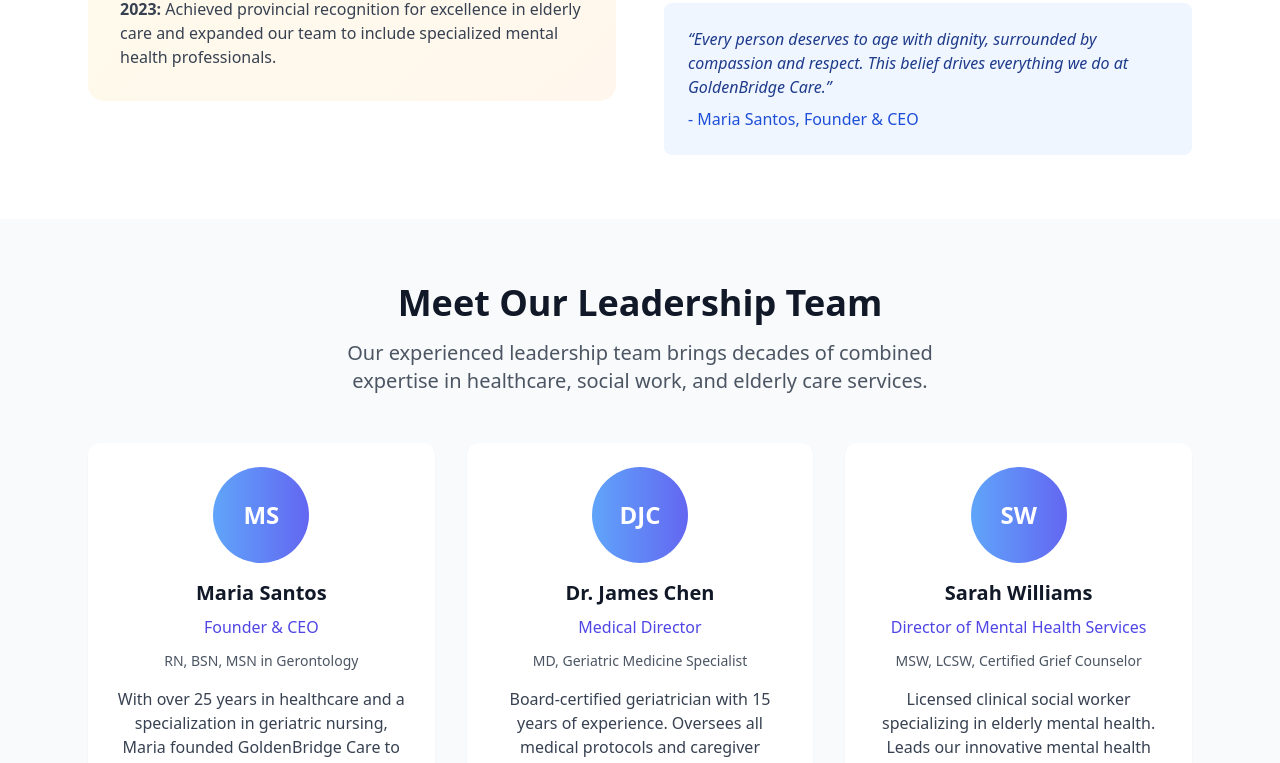
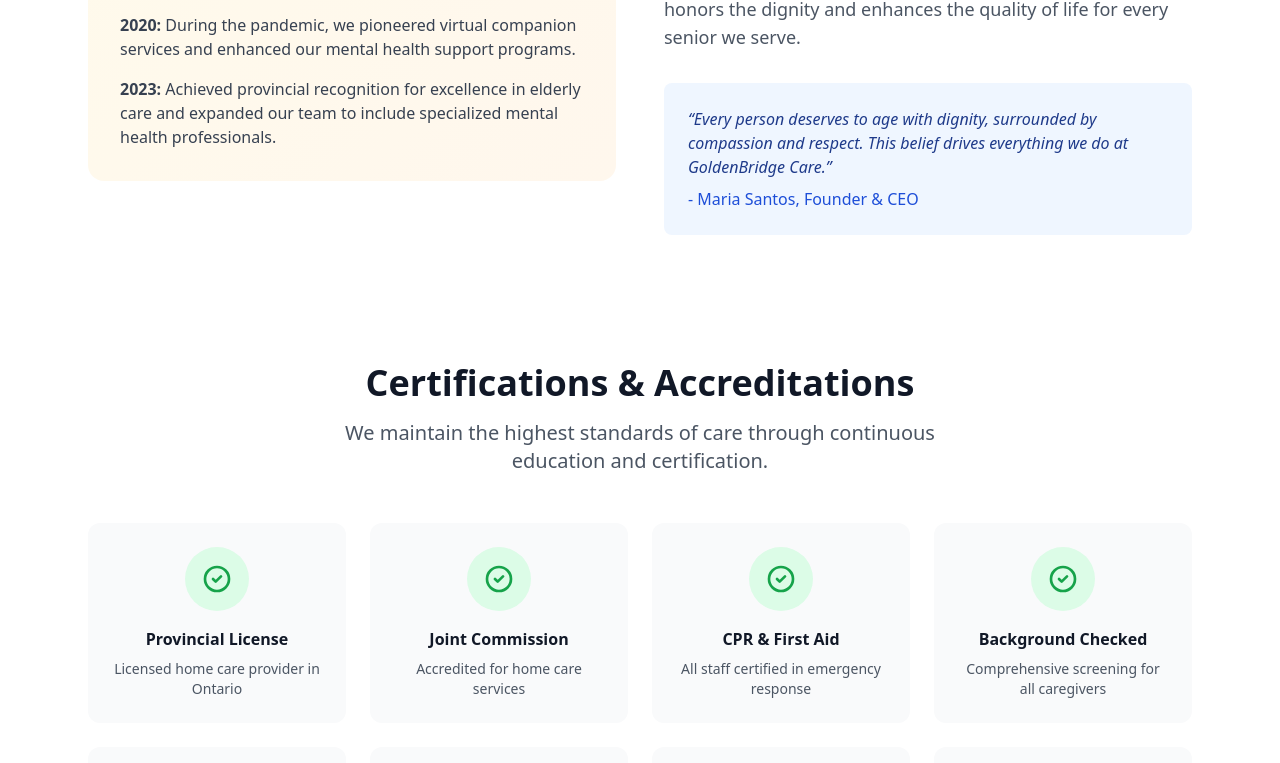
Before and after one commit to davidsun343-rgb/goldenbridge-care, a Next.js app: page /about in a window 1280 px wide. Shown: the part 1979-2742 px from the top of the page. Built offline with nearby package versions, Linux system fonts and the light colour scheme.

Commit message:
Fix header spacing on all pages and add favicon.ico file for Google

```diff
--- a/src/app/about/page.tsx
+++ b/src/app/about/page.tsx
@@ -2,7 +2,7 @@
 
 export default function AboutPage() {
   return (
-    <div className="min-h-screen">
+    <div className="min-h-screen pt-20">
       {/* Hero Section */}
       <section className="bg-gradient-to-r from-blue-600 to-indigo-700 text-white">
         <div className="max-w-6xl mx-auto px-6 py-20">
@@ -48,11 +48,11 @@
             <div className="bg-gradient-to-br from-blue-50 to-indigo-50 rounded-2xl p-8">
               <div className="grid grid-cols-2 gap-6">
                 <div className="text-center">
-                  <div className="text-3xl font-bold text-indigo-700 mb-2">15+</div>
+                  <div className="text-3xl font-bold text-indigo-700 mb-2">6+</div>
                   <div className="text-sm text-gray-600">Years of Experience</div>
                 </div>
                 <div className="text-center">
-                  <div className="text-3xl font-bold text-indigo-700 mb-2">500+</div>
+                  <div className="text-3xl font-bold text-indigo-700 mb-2">120+</div>
                   <div className="text-sm text-gray-600">Families Served</div>
                 </div>
                 <div className="text-center">
@@ -103,7 +103,7 @@
               <h3 className="text-2xl font-bold text-gray-900 mb-6">Our Story</h3>
               <div className="space-y-4 text-gray-700">
                 <p>
-                  <strong>2010:</strong> Founded by Maria Santos, a registered nurse with 20 years
+                  <strong>2010:</strong> Founded by Maria Santos, a certified care coordinator with 20 years
                   of experience in geriatric care, after witnessing the gap in quality home care services.
                 </p>
                 <p>
@@ -129,7 +129,7 @@
                 A Legacy of Compassionate Care
               </h2>
               <p className="text-lg text-gray-600 mb-6">
-                What started as a small nursing service has grown into the GTA&apos;s most trusted
+                What started as a small care service has grown into the GTA&apos;s most trusted
                 elderly care provider. Our journey has been guided by one simple principle:
                 treating every client like family.
               </p>
@@ -151,37 +151,6 @@
                 <p className="text-blue-700 font-medium mt-2">- Maria Santos, Founder & CEO</p>
               </div>
             </div>
-          </div>
-        </div>
-      </section>
-
-      {/* Team Section */}
-      <section className="py-16 bg-gray-50">
-        <div className="max-w-6xl mx-auto px-6">
-          <div className="text-center mb-12">
-            <h2 className="text-3xl md:text-4xl font-bold text-gray-900 mb-4">
-              Meet Our Leadership Team
-            </h2>
-            <p className="text-xl text-gray-600 max-w-2xl mx-auto">
-              Our experienced leadership team brings decades of combined expertise in healthcare,
-              social work, and elderly care services.
-            </p>
-          </div>
-
-          <div className="grid md:grid-cols-2 lg:grid-cols-3 gap-8">
-            {team.map((member, index) => (
-              <div key={index} className="bg-white rounded-xl p-6 text-center shadow-sm">
-                <div className="w-24 h-24 bg-gradient-to-r from-blue-400 to-indigo-500 rounded-full flex items-center justify-center mx-auto mb-4">
-                  <span className="text-white text-2xl font-bold">
-                    {member.name.split(' ').map(n => n[0]).join('')}
-                  </span>
-                </div>
-                <h3 className="text-xl font-semibold text-gray-900 mb-2">{member.name}</h3>
-                <p className="text-indigo-600 font-medium mb-3">{member.role}</p>
-                <p className="text-gray-600 text-sm mb-4">{member.credentials}</p>
-                <p className="text-gray-700">{member.description}</p>
-              </div>
-            ))}
           </div>
         </div>
       </section>
@@ -228,8 +197,8 @@
             <Link href="/contact" className="bg-white text-indigo-700 px-8 py-4 rounded-lg font-semibold hover:bg-gray-100 transition-colors">
               Free Consultation
             </Link>
-            <Link href="tel:+14373609088" className="border-2 border-white text-white px-8 py-4 rounded-lg font-semibold hover:bg-white hover:text-indigo-700 transition-colors">
-              Call (437) 360-9088
+            <Link href="tel:+14376796446" className="border-2 border-white text-white px-8 py-4 rounded-lg font-semibold hover:bg-white hover:text-indigo-700 transition-colors">
+              Call (437) 679-6446
             </Link>
           </div>
         </div>
@@ -258,45 +227,6 @@
     icon: "💎",
     title: "Integrity",
     description: "We operate with complete transparency, honesty, and ethical standards in all our interactions."
-  }
-];
-
-const team = [
-  {
-    name: "Maria Santos",
-    role: "Founder & CEO",
-    credentials: "RN, BSN, MSN in Gerontology",
-    description: "With over 25 years in healthcare and a specialization in geriatric nursing, Maria founded GoldenBridge Care to fill the gap in quality home care services."
-  },
-  {
-    name: "Dr. James Chen",
-    role: "Medical Director",
-    credentials: "MD, Geriatric Medicine Specialist",
-    description: "Board-certified geriatrician with 15 years of experience. Oversees all medical protocols and caregiver training programs."
-  },
-  {
-    name: "Sarah Williams",
-    role: "Director of Mental Health Services",
-    credentials: "MSW, LCSW, Certified Grief Counselor",
-    description: "Licensed clinical social worker specializing in elderly mental health. Leads our innovative mental health support programs."
-  },
-  {
-    name: "David Thompson",
-    role: "Operations Director",
-    credentials: "MBA Healthcare Management",
-    description: "Ensures seamless service delivery and coordinates our 24/7 emergency response team across the GTA."
-  },
-  {
-    name: "Lisa Park",
-    role: "Care Coordinator Supervisor",
-    credentials: "RN, Case Management Certification",
-    description: "Registered nurse with expertise in care coordination. Oversees caregiver assignments and ensures quality standards."
-  },
-  {
-    name: "Michael Rodriguez",
-    role: "Training & Development Manager",
-    credentials: "Certified Nursing Assistant Instructor",
-    description: "Leads our comprehensive caregiver training program and ensures all staff maintain current certifications."
   }
 ];
 
--- a/src/app/contact/page.tsx
+++ b/src/app/contact/page.tsx
@@ -3,7 +3,7 @@
 
 export default function ContactPage() {
   return (
-    <div className="min-h-screen">
+    <div className="min-h-screen pt-20">
       {/* Hero Section */}
       <section className="bg-gradient-to-r from-indigo-600 to-purple-700 text-white">
         <div className="max-w-6xl mx-auto px-6 py-16">
--- a/src/app/pricing/page.tsx
+++ b/src/app/pricing/page.tsx
@@ -2,7 +2,7 @@
 
 export default function PricingPage() {
   return (
-    <div className="min-h-screen">
+    <div className="min-h-screen pt-20">
       {/* Hero Section */}
       <section className="bg-gradient-to-r from-green-600 to-teal-700 text-white">
         <div className="max-w-6xl mx-auto px-6 py-20">
--- a/src/app/privacy/page.tsx
+++ b/src/app/privacy/page.tsx
@@ -1,6 +1,6 @@
 export default function PrivacyPage() {
   return (
-    <div className="min-h-screen">
+    <div className="min-h-screen pt-20">
       <section className="py-16 bg-white">
         <div className="max-w-4xl mx-auto px-6">
           <h1 className="text-4xl font-bold text-gray-900 mb-8">Privacy Policy</h1>
@@ -19,7 +19,7 @@
             <ul className="list-disc list-inside space-y-2">
               <li>Contact information (name, address, phone number, email)</li>
               <li>Emergency contact details</li>
-              <li>Health information and medical history</li>
+              <li>Health information and personal history</li>
               <li>Insurance information</li>
               <li>Care preferences and needs assessment</li>
             </ul>
@@ -44,7 +44,7 @@
             <h2 className="text-2xl font-semibold text-gray-900 mt-8 mb-4">Information Sharing</h2>
             <p>We may share your information with:</p>
             <ul className="list-disc list-inside space-y-2">
-              <li>Healthcare providers involved in your care</li>
+              <li>Care providers involved in your care</li>
               <li>Insurance companies for billing purposes</li>
               <li>Emergency services when necessary</li>
               <li>Family members you&apos;ve designated as contacts</li>
@@ -72,7 +72,7 @@
             <p>If you have questions about this Privacy Policy, please contact us:</p>
             <div className="bg-gray-50 p-6 rounded-lg mt-4">
               <p><strong>Email:</strong> privacy@goldenbridgecare.com</p>
-              <p><strong>Phone:</strong> (437) 360-9088</p>
+              <p><strong>Phone:</strong> (437) 679-6446</p>
               <p><strong>Mail:</strong> 123 Care Street, Toronto, ON M5V 3A8</p>
             </div>
           </div>
--- a/src/app/services/page.tsx
+++ b/src/app/services/page.tsx
@@ -2,7 +2,7 @@
 
 export default function ServicesPage() {
   return (
-    <div className="min-h-screen">
+    <div className="min-h-screen pt-20">
       {/* Hero Section */}
       <section className="bg-gradient-to-r from-indigo-700 to-indigo-900 text-white">
         <div className="max-w-6xl mx-auto px-6 py-20">
```
Also changed, not shown: 1 other file (tests, documents, lock files or other folders).
